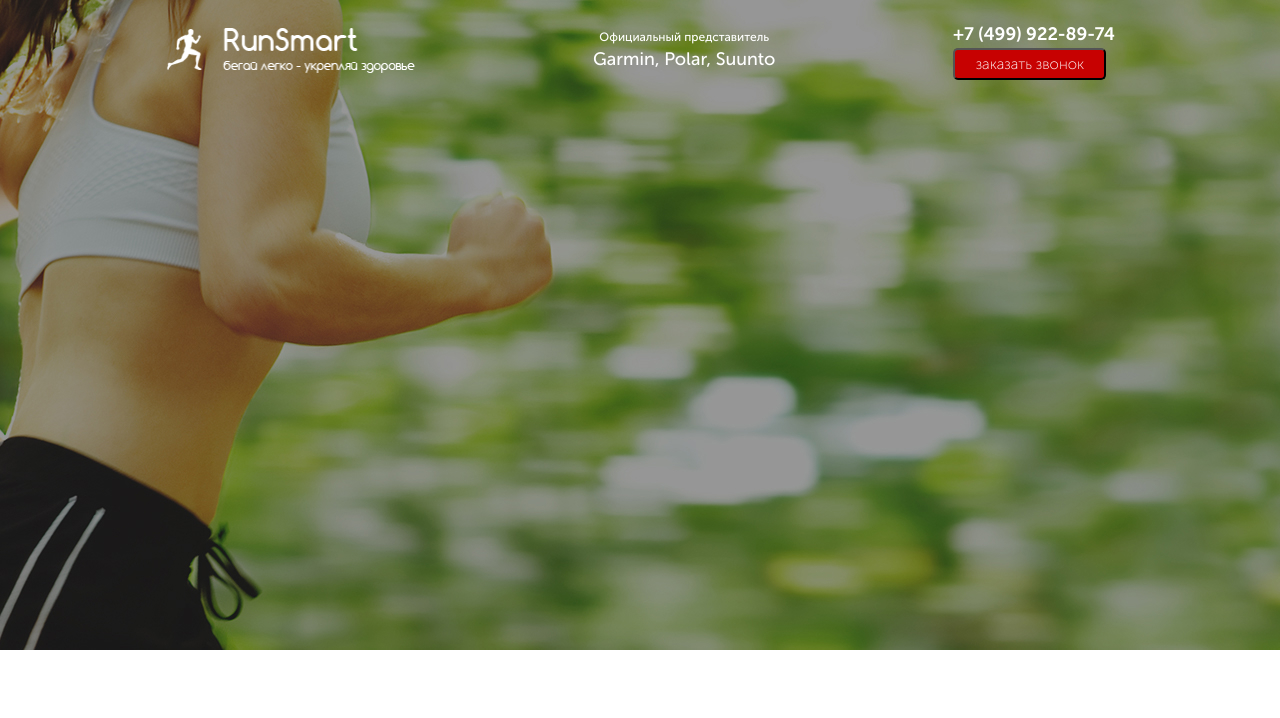
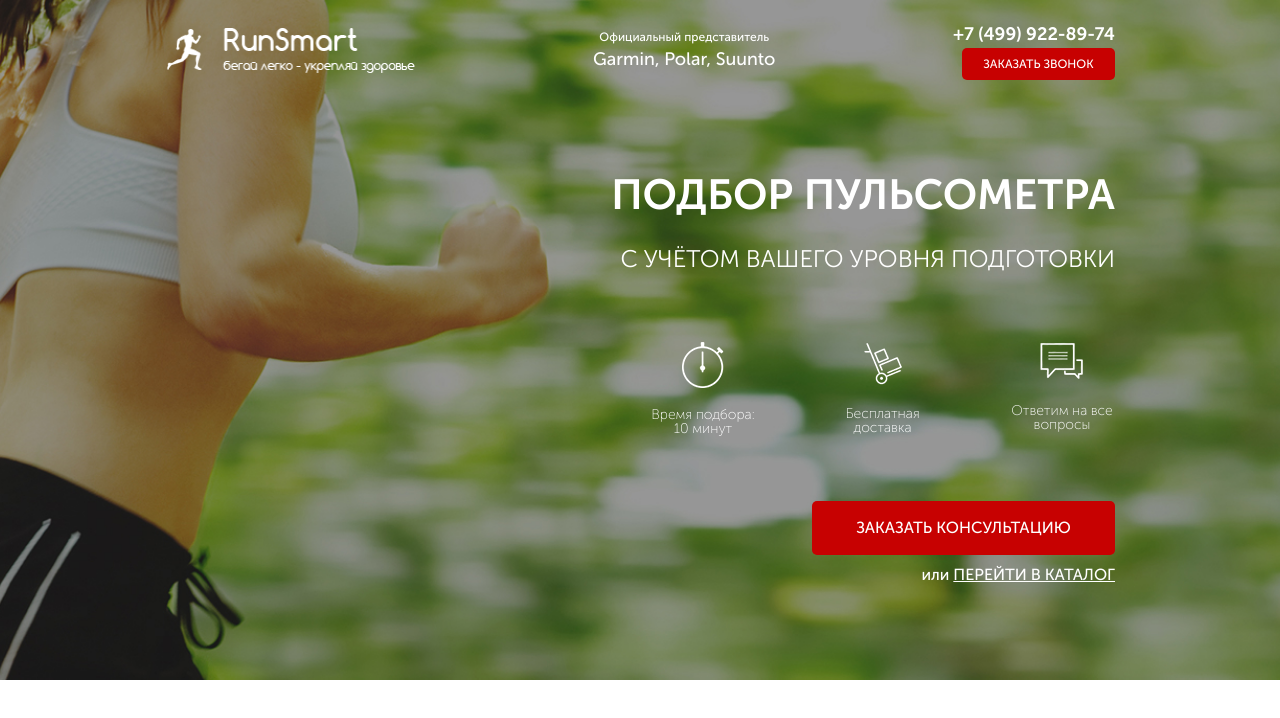
Before and after one commit to denispolyakov11/run_Smart, a website: page src/index.html in a window 1280 px wide. Drawn offline with Linux system fonts and the light colour scheme.

Commit message:
promo finish

```diff
--- a/src/index.html
+++ b/src/index.html
@@ -21,10 +21,34 @@
                     Официальный представитель
                     <span>Garmin, Polar, Suunto</span>
                 </div>
-                <div class="header__contact">
+                <div class="header__contacts">
                     <a href="tel:+74999228974" class="header__phone">+7 (499) 922-89-74</a>
                     <button class="button">заказать звонок</button>
                 </div>
+            </div>
+            <div class="promo__wrapper">
+                <h1 class="promo__header">Подбор пульсометра</h1>
+                <h2 class="promo__subheader">с учётом вашего уровня подготовки</h2>
+                <div class="promo__icons">
+                    <div class="promo__icon">
+                        <img src="icons/timer.png" alt="timer">
+                        Время подбора: 10 минут
+                    </div>
+                    <div class="promo__icon">
+                        <img src="icons/delivery.png" alt="delivery">
+                        Бесплатная доставка
+                    </div>
+                    <div class="promo__icon">
+                        <img src="icons/messages.png" alt="messages">
+                        Ответим на все вопросы
+                    </div>
+                </div>
+                <button class="button button_main">заказать консультацию</button>
+                <div class="promo__link">
+                   или
+                   <a href="#">ПЕРЕЙТИ В КАТАЛОГ</a>
+                </div>
+
             </div>
         </div>
 
--- a/src/sass/_buttons.scss
+++ b/src/sass/_buttons.scss
@@ -4,6 +4,15 @@
     background: #C70101;
     border-radius: 5px;
     color: #fff;
-    font-weight: 100;
-    font-size: 15px;
+    font-weight: 500;
+    font-size: 12px;
+    border: none;
+    text-transform: uppercase;
+    &_main{
+        margin-top: 65px;
+        width: 303px;
+        height: 54px;
+        font-weight: 500;
+        font-size: 16px;
+    }
 }
--- a/src/sass/_header.scss
+++ b/src/sass/_header.scss
@@ -24,10 +24,17 @@
         font-weight: 700;
         font-size: 18px;
         text-decoration: none;
-        :hover{
+        &:hover{
             color:#cac7c7;
         }
 
     }
 
+    &__contacts{
+        display: flex;
+        flex-direction: column;
+        align-items: flex-end;
+
+    }
+
 }
--- a/src/sass/_promo.scss
+++ b/src/sass/_promo.scss
@@ -1,5 +1,57 @@
 .promo{
     min-height: 650px;
     padding: 21px 0 93px 0;
-    background: url(../img/bg.jpg) center (center/cover) no-repeat
+    background: url(../img/bg.jpg) center (center/cover) no-repeat;
+    &__wrapper{
+        display: flex;
+        flex-direction: column;
+        align-items: flex-end;
+        margin-top: 90px;
+    }
+    &__header{
+        text-transform: uppercase;
+        color: #FFFFFF;
+        font-weight: 700;
+        font-size: 42px;
+
+    }
+    &__subheader{
+        text-transform: uppercase;
+        color: #FFFFFF;
+        font-weight: 300;
+        font-size: 24px;
+        margin-top: 17px;
+
+    }
+    &__icons{
+        margin-top: 60px;
+        display: flex;
+        justify-content: space-between;
+        width: 465px;
+
+    }
+    &__icon{
+        width: 106px;
+        text-align: center;
+        color: #FFFFFF;
+        font-weight: 100;
+        font-size: 14px;
+        line-height: 14px;
+        img{
+            display: block;
+            margin: 0 auto;
+            margin-bottom: 20px;
+
+        }
+    }
+    &__link{
+        margin-top: 8px;
+        color: #FFFFFF;
+        font-weight: 500;
+        font-size: 16px;
+        a{
+            color: #FFFFFF;
+            text-transform: uppercase;
+        }
+    }
 }
```
Also changed, not shown: src/css/style.min.css.
